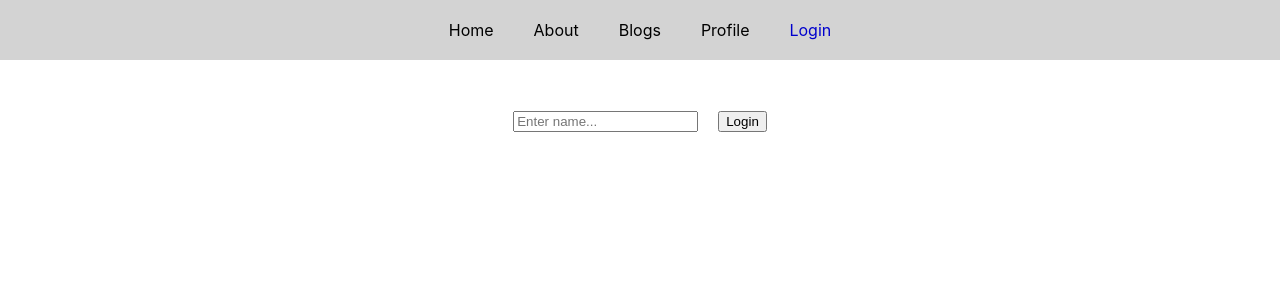
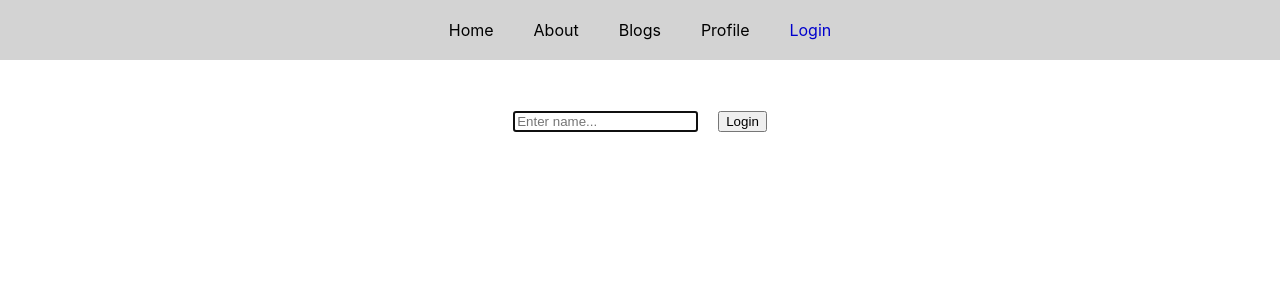
Before and after one commit to Solomii/hw-react-hook, a React (Create React App) app: page /login in a window 1280 px wide. Shown: the top 300 px of the page. Built offline with nearby package versions, Linux system fonts and the light colour scheme.

Commit message:
[#0] Add hook useRef to input

```diff
--- a/src/index.css
+++ b/src/index.css
@@ -37,8 +37,8 @@ button {
 }
 
 .login_page {
- text-align: center;
- margin-top: 50px;
+  margin-top: 50px;
+  text-align: center;
 }
 
 .profile_page {
--- a/src/pages/LoginPage.jsx
+++ b/src/pages/LoginPage.jsx
@@ -1,4 +1,4 @@
-import { useState } from "react";
+import { useState,useEffect, useRef } from "react";
 import { useNavigate } from "react-router-dom";
 import { useAuth } from "../context/AuthProvider";
 
@@ -6,15 +6,23 @@ export const LoginPage = () => {
   const [user, setUser] = useState("");
   const auth = useAuth();
   const navigate = useNavigate();
+  const inputRef = useRef(null);
+
+  useEffect(() => {
+    inputRef.current.focus()
+  },[])
 
   const handleLogin = () => {
-    auth.login(user)
+    auth.login(user);
     navigate('/profile')
   }
 
   return (
     <div className="login_page">
-      <input type="text" placeholder="Enter name..." onChange={(e) => setUser(e.target.value)} />
+      <input ref={inputRef} type="text" placeholder="Enter name..." onChange={(e) => setUser(e.target.value)} />
+      {/* <br />
+      <input type="text" placeholder="Password..." />
+      <br /> */}
       <button onClick={handleLogin}>Login</button>
     </div>
   )
```
